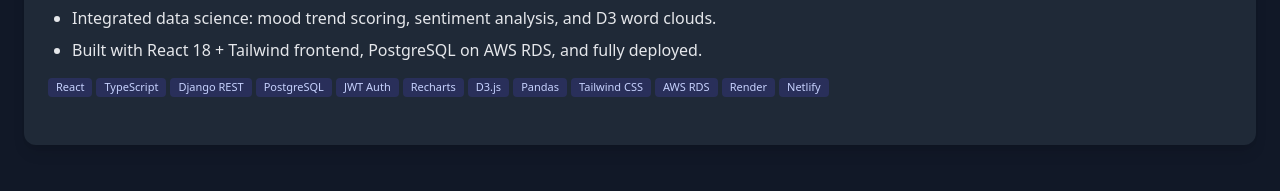
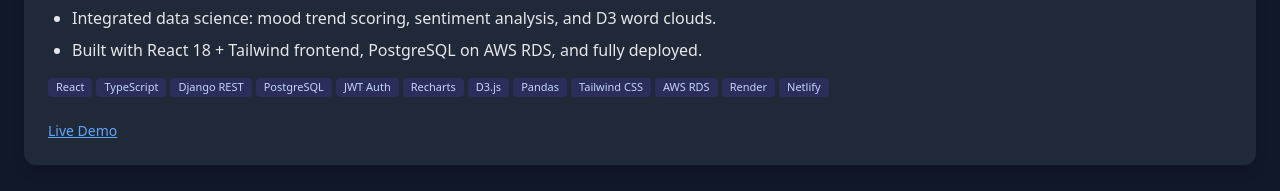
Before and after one commit to Mrinmayi03/MrinmayiKatti_Portfolio, a React (Vite) app: page / in a window 1280 px wide. Shown: the part 2400-2591 px from the top of the page. Built offline with nearby package versions, Linux system fonts and the light colour scheme.

Commit message:
Added Steady Bloom to the portfolio

```diff
--- a/src/components/ProjectCard.tsx
+++ b/src/components/ProjectCard.tsx
@@ -13,6 +13,7 @@
   images: string[];
   videos?: VideoLink[];
   github?: string;
+  LiveDemo?: string;
 };
 
 export default function ProjectCard({
@@ -23,6 +24,7 @@
   images,
   videos,
   github,
+  LiveDemo,
 }: Props) {
   return (
     <div className="bg-gray-800 rounded-xl shadow-lg overflow-hidden">
@@ -99,6 +101,16 @@
               GitHub
             </a>
           )}
+          {LiveDemo && (
+            <a
+              href={LiveDemo}
+              target="_blank"
+              className="text-blue-400 underline"
+              rel="noreferrer"
+            >
+              Live Demo
+            </a>
+          )}
 
           {/* download links for local MP4s */}
           {videos
```
